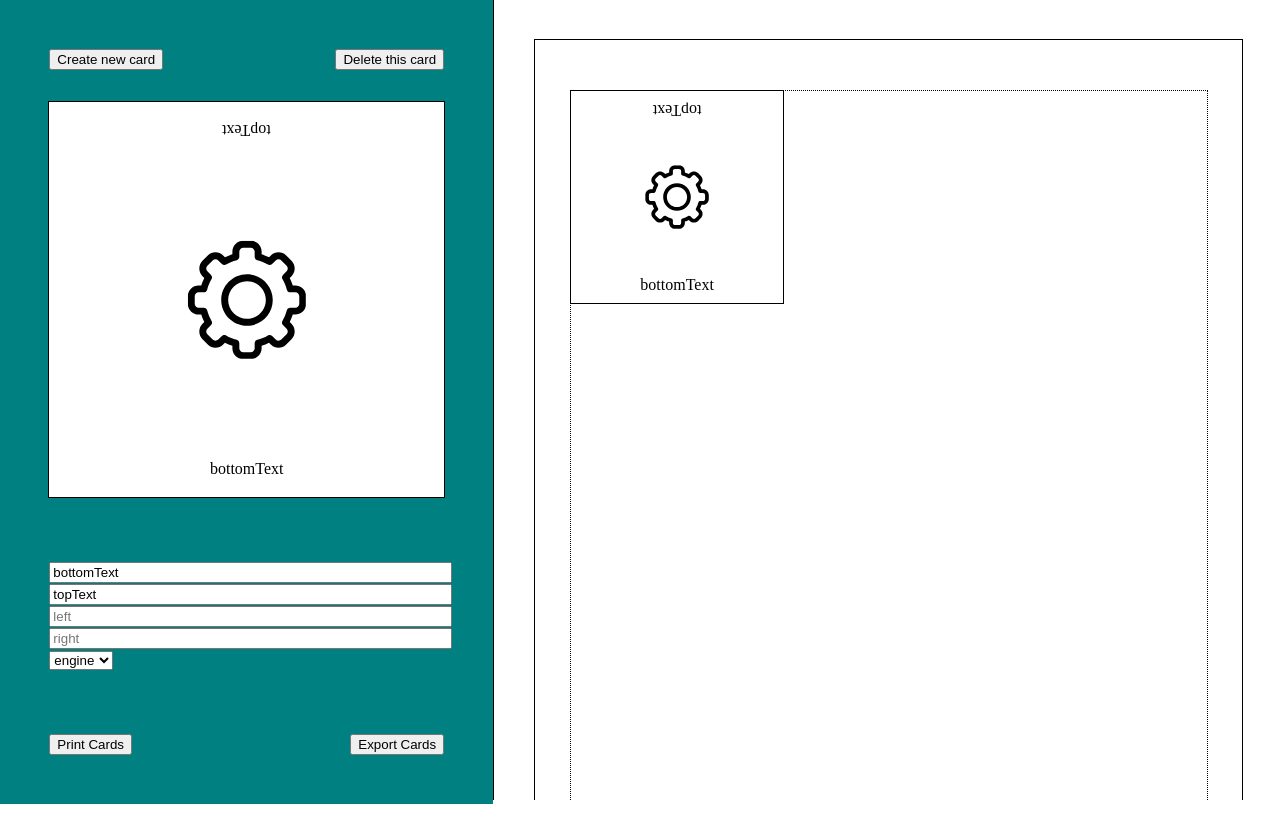
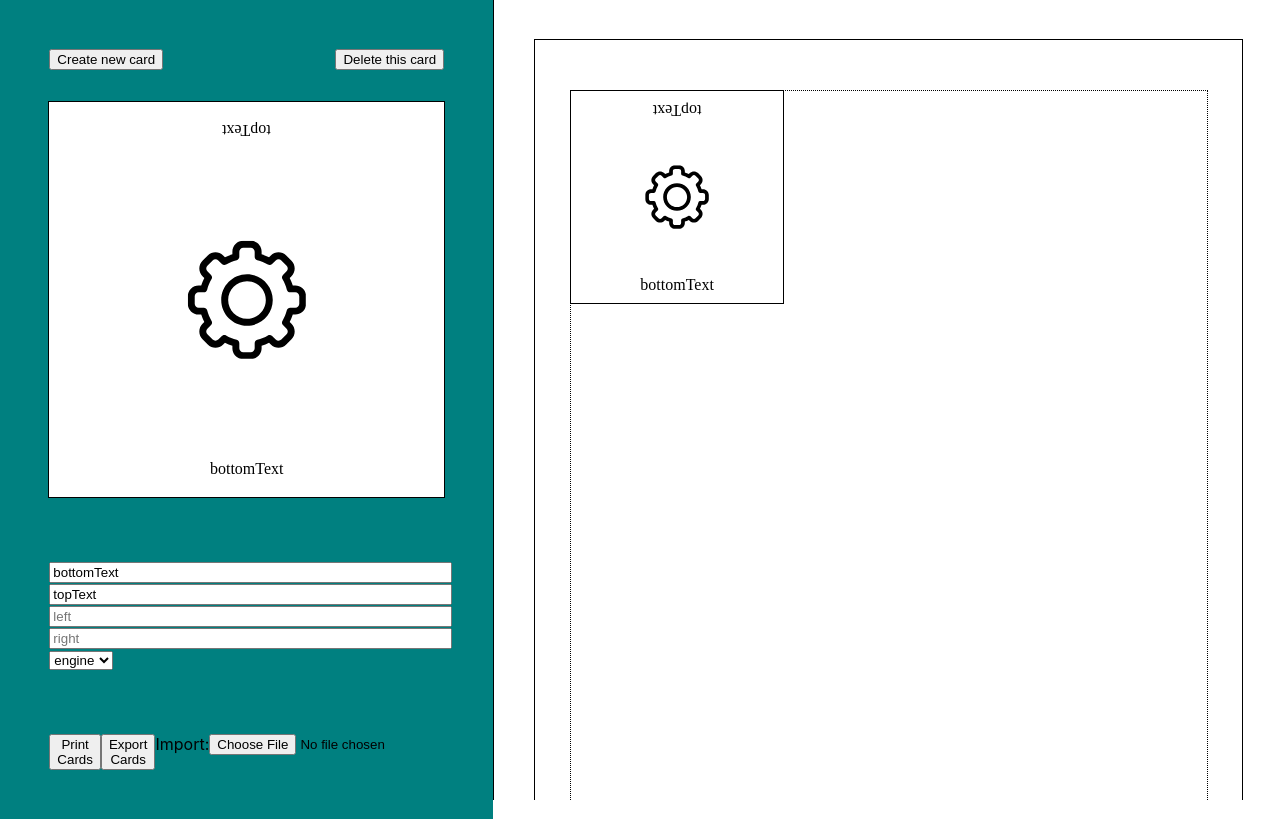
Before and after one commit to pawelngei/story-engine-card-creator, a React (Create React App) app: page / in a window 1280 px wide. Built offline with nearby package versions, Linux system fonts and the light colour scheme.

Commit message:
add import cards function

```diff
--- a/src/App.tsx
+++ b/src/App.tsx
@@ -71,14 +71,17 @@ const App = () => {
     element.download = 'my-story-engine-cards.json'
     document.body.appendChild(element)
     element.click()
-    // downloadTxtFile = () => {
-    //   const element = document.createElement("a");
-    //   const file = new Blob([document.getElementById('myInput').value], {type: 'text/plain'});
-    //   element.href = URL.createObjectURL(file);
-    //   element.download = "myFile.txt";
-    //   document.body.appendChild(element); // Required for this to work in FireFox
-    //   element.click();
-    // }
+  }
+  const importCards = (e: React.ChangeEvent<HTMLInputElement>) => {
+    const file = e.target?.files?.[0]
+    file?.text().then(text => {
+      console.log(text)
+      try {
+        setCards(JSON.parse(text))
+      } catch (e) {
+        alert(`Wrong file imported - ${e}`)
+      }
+    })
   }
   const card = cards[activeCardIdx]
   return (
@@ -89,6 +92,7 @@ const App = () => {
         createNewCard={createNewCard}
         deleteCard={deleteCard}
         exportCards={exportCards}
+        importCards={importCards}
       />
       <PaperCardScrollContainer>
         <PaperCardScrollInner>
--- a/src/LeftMenu/LeftMenu.tsx
+++ b/src/LeftMenu/LeftMenu.tsx
@@ -8,6 +8,7 @@ type LeftMenuProps = {
   createNewCard: () => void
   deleteCard: () => void
   exportCards: () => void
+  importCards: (e: React.ChangeEvent<HTMLInputElement>) => void
 }
 
 const LeftMenuContainer = styled.div`
@@ -68,7 +69,8 @@ export const LeftMenu = ({
   setCard,
   createNewCard,
   deleteCard,
-  exportCards
+  exportCards,
+  importCards
 }: LeftMenuProps) => {
   const { top, bottom, left, right, type } = card
   const setCardValue = (
@@ -139,6 +141,7 @@ export const LeftMenu = ({
         <PageActionsContainer>
           <button onClick={() => window.print()}>Print Cards</button>
           <button onClick={() => exportCards()}>Export Cards</button>
+          Import: <input type="file" name="file" onChange={e => importCards(e)}/>
         </PageActionsContainer>
       </Inner>
     </LeftMenuContainer>
```
